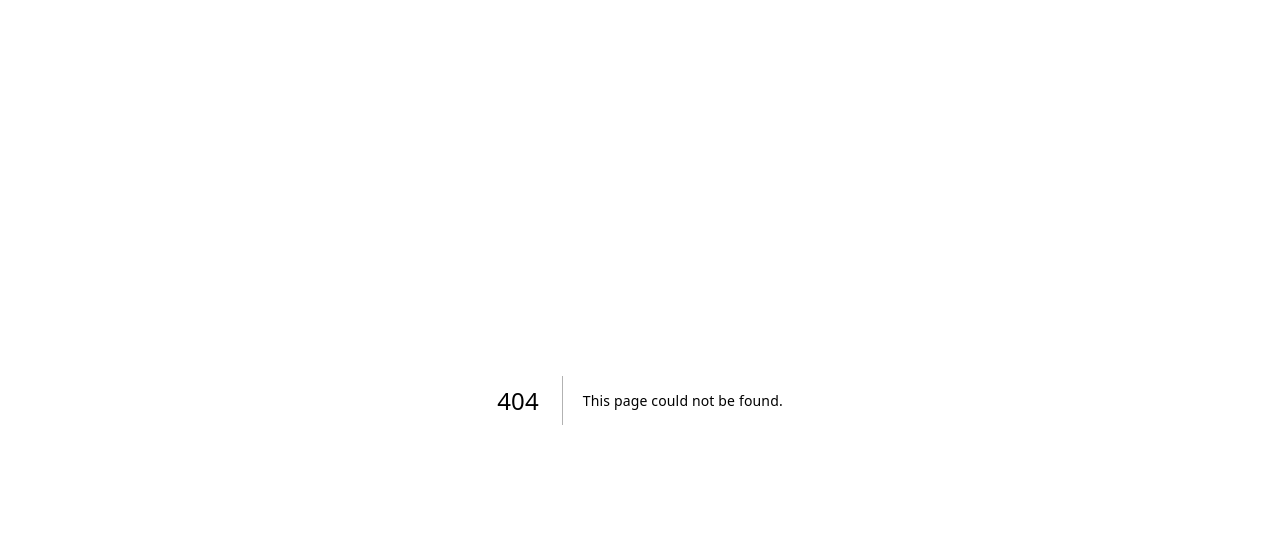
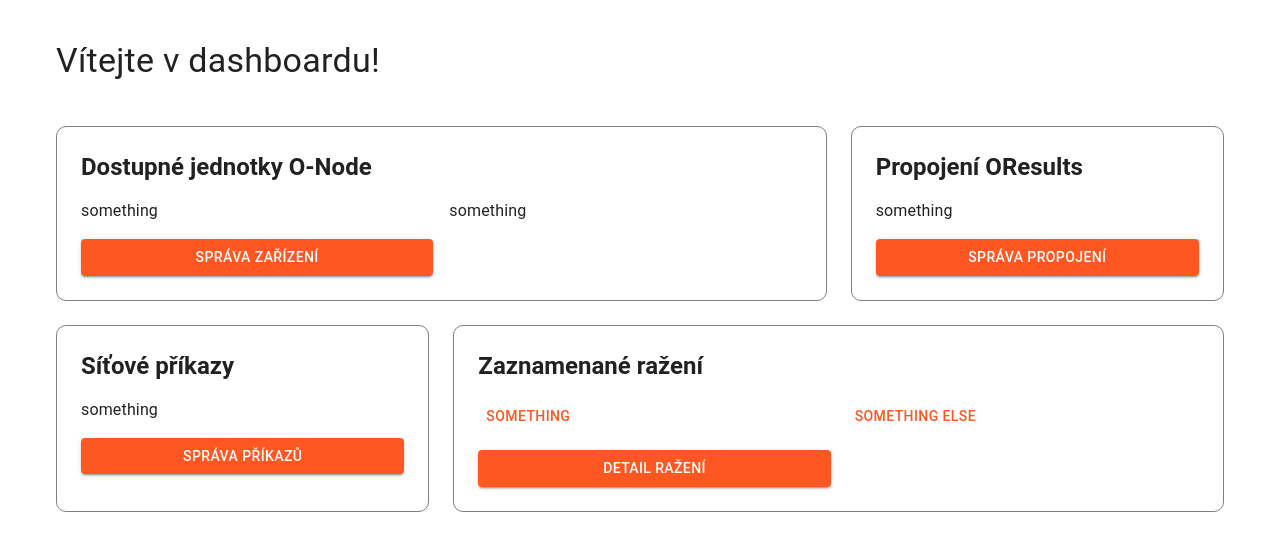
Before and after one commit to Kesims/OriLive_NextJS, a Next.js app: page /dashboard in a window 1280 px wide. Before the commit this address had no page. Shown: the top 550 px of the page. Built offline with nearby package versions, Linux system fonts and the light colour scheme.

Commit message:
laid out first components of the overview

```diff
--- /dev/null
+++ b/app/dashboard/page.tsx
@@ -0,0 +1,37 @@
+"use client";
+import { DashboardPage } from "@/components/dashboard/dashboardPage";
+import React from "react";
+import { BasePanel } from "@/components/dashboard/panels/basePanel";
+import Button from "@mui/material/Button";
+export default function Dashboard() {
+    return (
+        <DashboardPage pageHeading={"Vítejte v dashboardu!"}>
+            <BasePanel heading={"Dostupné jednotky O-Node"} size={8}>
+                <div>something</div>
+                <div>something</div>
+                <Button variant="contained" fullWidth>
+                    Správa zařízení
+                </Button>
+            </BasePanel>
+            <BasePanel heading={"Propojení OResults"} size={4}>
+                <div>something</div>
+                <Button variant="contained" fullWidth>
+                    Správa propojení
+                </Button>
+            </BasePanel>
+            <BasePanel heading={"Síťové příkazy"} size={4}>
+                <div>something</div>
+                <Button variant="contained" fullWidth>
+                    Správa příkazů
+                </Button>
+            </BasePanel>
+            <BasePanel heading={"Zaznamenané ražení"} size={8}>
+                <Button>something</Button>
+                <Button>something else</Button>
+                <Button variant="contained" fullWidth>
+                    Detail ražení
+                </Button>
+            </BasePanel>
+        </DashboardPage>
+    );
+}
--- a/app/layout.tsx
+++ b/app/layout.tsx
@@ -1,8 +1,7 @@
 "use client";
 import { ApolloProvider } from "@apollo/client";
-import { CssBaseline } from "@material-ui/core";
 import { SnackbarProvider } from "notistack";
-import { ThemeProvider } from "@mui/material";
+import { CssBaseline, ThemeProvider } from "@mui/material";
 import { theme } from "@/src/utils/theme";
 import { client } from "@/src/utils/apolloClient";
 
--- /dev/null
+++ b/components/dashboard/dashboardPage.tsx
@@ -0,0 +1,25 @@
+import { DashboardPageHeader } from "@/components/dashboard/dashboardPageHeader";
+import React, { ReactNode } from "react";
+import { Box } from "@mui/material";
+import Grid2 from "@mui/material/Unstable_Grid2";
+
+interface DashboardPagePropsInterface {
+    pageHeading: string;
+    headerChildren?: ReactNode | ReactNode[];
+    children?: ReactNode | ReactNode[];
+}
+
+export const DashboardPage: React.FC<DashboardPagePropsInterface> = ({
+    pageHeading,
+    headerChildren,
+    children,
+}) => {
+    return (
+        <Box p={3} ml={4} mr={4}>
+            <DashboardPageHeader text={pageHeading}>{headerChildren}</DashboardPageHeader>
+            <Grid2 container justifyContent="space-between" mt={4} columnSpacing={3} rowSpacing={3}>
+                {children}
+            </Grid2>
+        </Box>
+    );
+};
--- /dev/null
+++ b/components/dashboard/dashboardPageHeader.tsx
@@ -0,0 +1,23 @@
+import React, { ReactNode } from "react";
+import { Box, Grid, Typography } from "@mui/material";
+import Grid2 from "@mui/material/Unstable_Grid2";
+
+interface Props {
+    text: string;
+    children?: ReactNode | ReactNode[];
+}
+
+const gridItemStyle = { display: "flex", flexFlow: "column", justifyContent: "center" };
+
+export const DashboardPageHeader: React.FC<Props> = ({ text, children }) => {
+    return (
+        <Grid2 container mt={2} mb={2}>
+            <Grid2 xs={5} sx={gridItemStyle}>
+                <Typography variant="h4">{text}</Typography>
+            </Grid2>
+            <Grid2 xs={7} sx={gridItemStyle}>
+                <Box sx={{ display: "flex", justifyContent: "right" }}> {children} </Box>
+            </Grid2>
+        </Grid2>
+    );
+};
--- /dev/null
+++ b/components/dashboard/panels/basePanel.tsx
@@ -0,0 +1,36 @@
+import React, { ReactNode } from "react";
+import { Panel } from "@/components/dashboard/panels/panel";
+import { Box, Grid, Typography } from "@mui/material";
+import Grid2 from "@mui/material/Unstable_Grid2";
+import { map } from "rxjs";
+
+interface Props {
+    heading: string;
+    size: number;
+    children: ReactNode | ReactNode[];
+}
+
+export const BasePanel: React.FC<Props> = ({ heading, size, children }) => {
+    const childArr = React.Children.toArray(children);
+
+    return (
+        <Panel xs={size}>
+            <Box p={2}>
+                <Grid2 container columnSpacing={2} rowSpacing={2} p={1}>
+                    <Grid2 xs={12}>
+                        <Typography variant={"h5"} fontWeight={"bolder"}>
+                            {heading}
+                        </Typography>
+                    </Grid2>
+                    {childArr.map((child, key) => {
+                        return (
+                            <Grid2 key={key} xs={size > 7 ? 6 : 12}>
+                                {child}
+                            </Grid2>
+                        );
+                    })}
+                </Grid2>
+            </Box>
+        </Panel>
+    );
+};
--- /dev/null
+++ b/components/dashboard/panels/panel.tsx
@@ -0,0 +1,19 @@
+import React, { ReactNode } from "react";
+import { Box, Grid } from "@mui/material";
+import Grid2 from "@mui/material/Unstable_Grid2";
+
+interface Props {
+    xs?: number;
+    children?: ReactNode | ReactNode[];
+}
+
+export const Panel: React.FC<Props> = ({ xs, children }) => {
+    const size = xs ? xs : 4;
+    return (
+        <Grid2 xs={size} md={size}>
+            <Box sx={{ border: "solid thin", borderColor: "gray", borderRadius: "10px", height: "100%" }}>
+                {children}
+            </Box>
+        </Grid2>
+    );
+};
```
